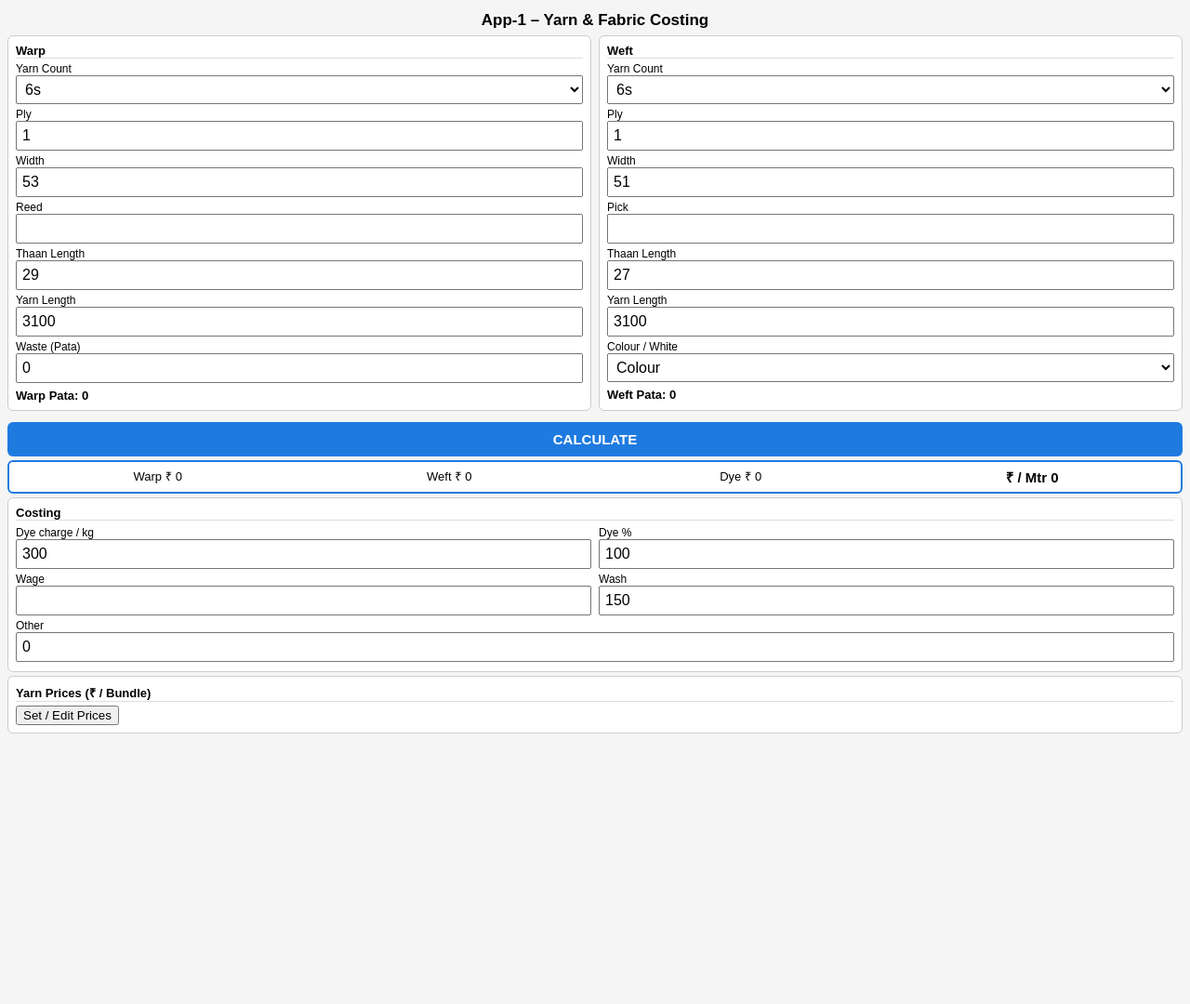
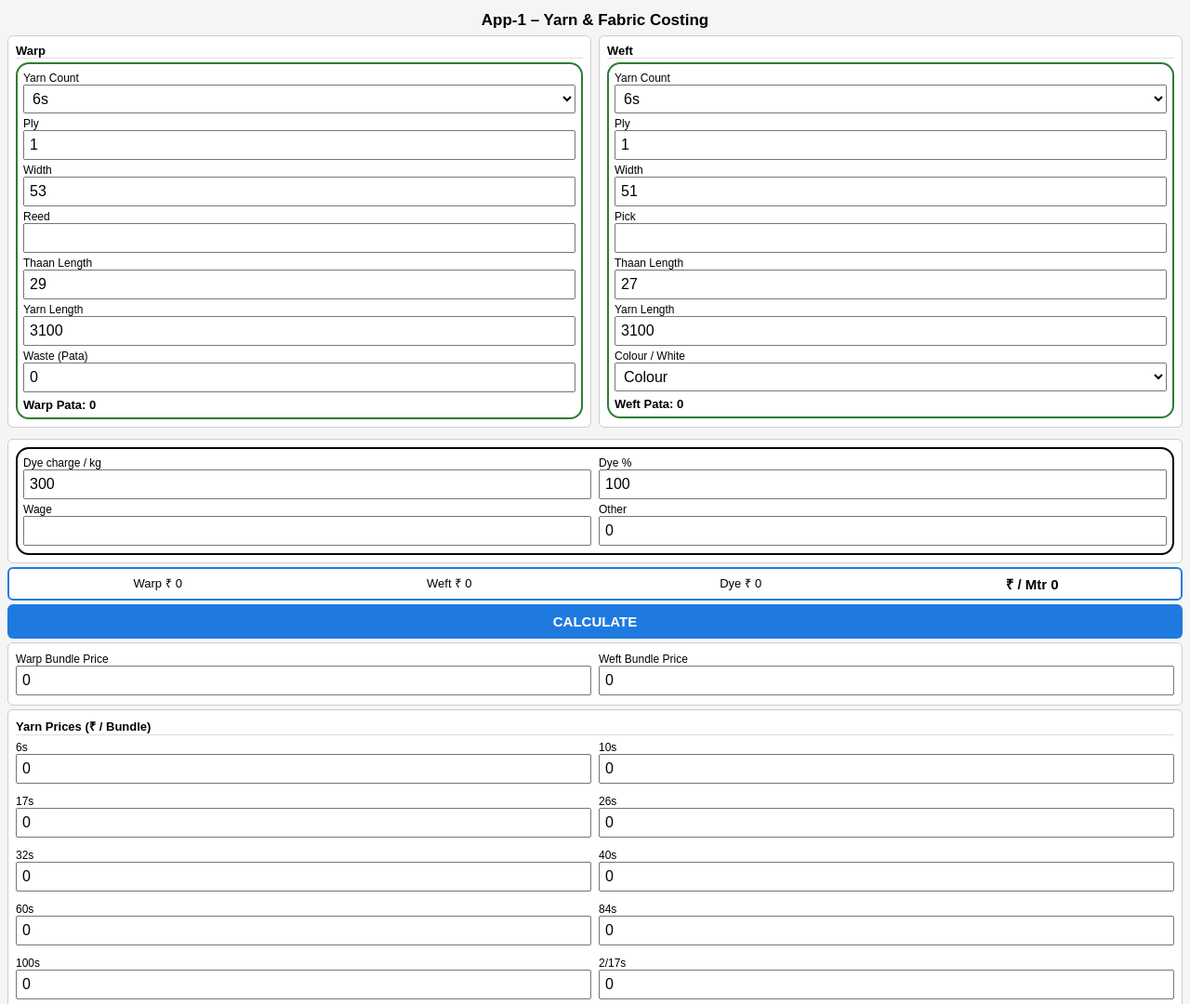
Before and after one commit to guinm88-bit/Costing, a plain HTML site: page index.html in a window 1280 px wide. Shown: the top 1080 px of the page at 93% size. Before the commit the page ends 801 px from the top, so only its background shows below. Drawn offline with Linux system fonts and the light colour scheme.

Commit message:
Add files via upload

```diff
--- a/index.html
+++ b/index.html
@@ -17,6 +17,7 @@
   <div class="card">
     <h3>Warp</h3>
 
+    <div class="green-group">
       <label>Yarn Count</label>
       <select id="warpCount"></select>
 
@@ -40,11 +41,13 @@
 
       <div class="result">Warp Pata: <span id="warpResult">0</span></div>
     </div>
+  </div>
 
   <!-- WEFT -->
   <div class="card">
     <h3>Weft</h3>
 
+    <div class="green-group">
       <label>Yarn Count</label>
       <select id="weftCount"></select>
 
@@ -71,25 +74,13 @@
 
       <div class="result">Weft Pata: <span id="weftResult">0</span></div>
     </div>
+  </div>
 
 </div>
 
-<!-- CALCULATE -->
-<button class="calc-btn tight" onclick="calculate()">CALCULATE</button>
-
-<!-- RESULTS -->
-<div class="summary tight">
-  <div>Warp ₹ <span id="warpYarnCost">0</span></div>
-  <div>Weft ₹ <span id="weftYarnCost">0</span></div>
-  <div>Dye ₹ <span id="dyeCost">0</span></div>
-  <div class="final">₹ / Mtr <span id="costResult">0</span></div>
-</div>
-
-<!-- COSTING (MOVED UP & COMPACT) -->
+<!-- BLACK GROUP : DYE / WAGE / OTHER -->
 <div class="card tight">
-  <h3>Costing</h3>
-
-  <!-- Row 1 -->
+  <div class="black-group">
     <div class="grid-two">
       <div>
         <label>Dye charge / kg</label>
@@ -101,21 +92,42 @@
       </div>
     </div>
 
-  <!-- Row 2 -->
     <div class="grid-two">
       <div>
         <label>Wage</label>
         <input id="wage" type="number" inputmode="numeric">
       </div>
       <div>
-      <label>Wash</label>
-      <input id="wash" type="number" inputmode="numeric" value="150">
+        <label>Other</label>
+        <input id="other" type="number" inputmode="numeric" value="0">
+      </div>
+    </div>
   </div>
 </div>
 
-  <!-- Row 3 -->
-  <label>Other</label>
-  <input id="other" type="number" inputmode="numeric" value="0">
+<!-- RESULTS ABOVE CALCULATE -->
+<div class="summary tight">
+  <div>Warp ₹ <span id="warpYarnCost">0</span></div>
+  <div>Weft ₹ <span id="weftYarnCost">0</span></div>
+  <div>Dye ₹ <span id="dyeCost">0</span></div>
+  <div class="final">₹ / Mtr <span id="costResult">0</span></div>
+</div>
+
+<!-- CALCULATE -->
+<button class="calc-btn tight" onclick="calculate()">CALCULATE</button>
+
+<!-- BUNDLE PRICES BELOW CALCULATE -->
+<div class="card tight">
+  <div class="grid-two">
+    <div>
+      <label>Warp Bundle Price</label>
+      <input id="warpPrice" type="number" inputmode="numeric">
+    </div>
+    <div>
+      <label>Weft Bundle Price</label>
+      <input id="weftPrice" type="number" inputmode="numeric">
+    </div>
+  </div>
 </div>
 
 <!-- YARN PRICES -->
--- a/style.css
+++ b/style.css
@@ -27,7 +27,7 @@ h2 {
   margin-bottom: 8px;
 }
 
-/* TIGHT MODE */
+/* TIGHT SPACING */
 .tight {
   margin-bottom: 4px;
 }
@@ -91,6 +91,20 @@ input, select {
   font-weight: bold;
 }
 
+/* GREEN GROUP – WARP & WEFT */
+.green-group {
+  border: 2px solid #2e7d32;
+  border-radius: 14px;
+  padding: 6px;
+}
+
+/* BLACK GROUP – DYE / WAGE */
+.black-group {
+  border: 2px solid #000;
+  border-radius: 14px;
+  padding: 6px;
+}
+
 /* PRICE ITEMS */
 .price-row {
   display: flex;
```
Lines whose indentation alone changed are shown as unchanged.
